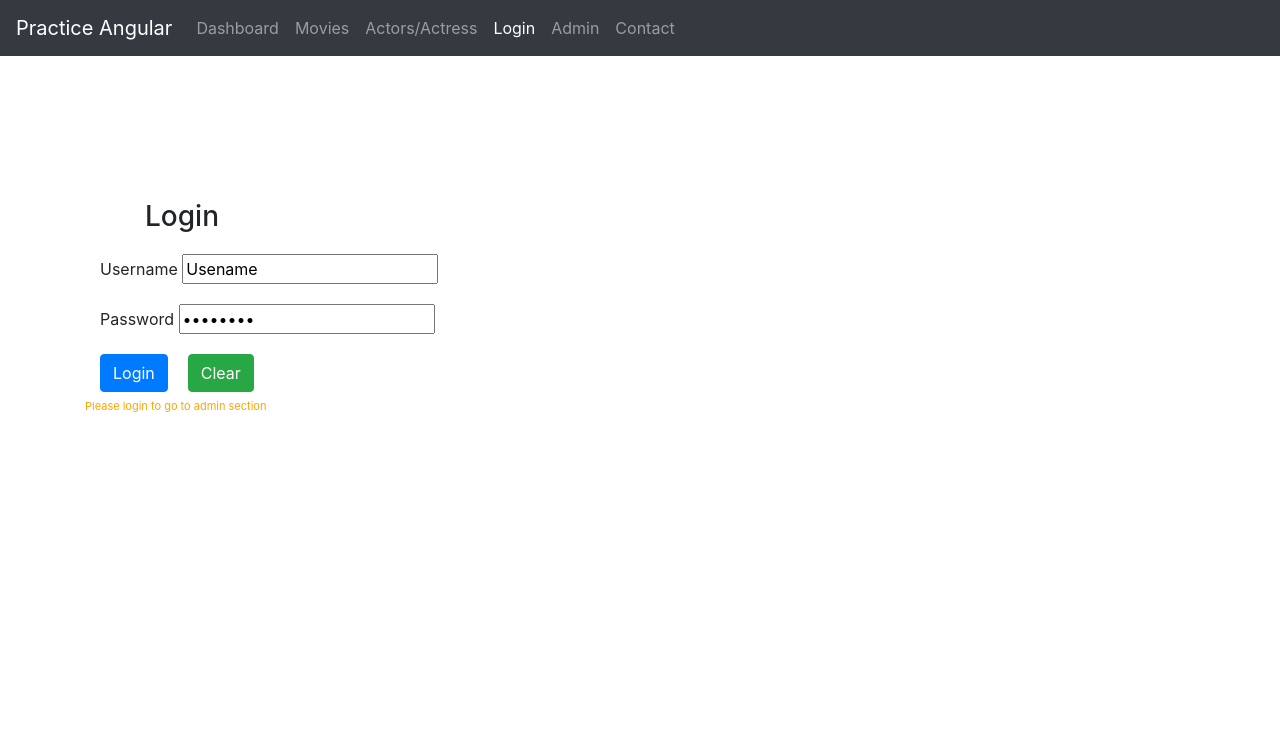
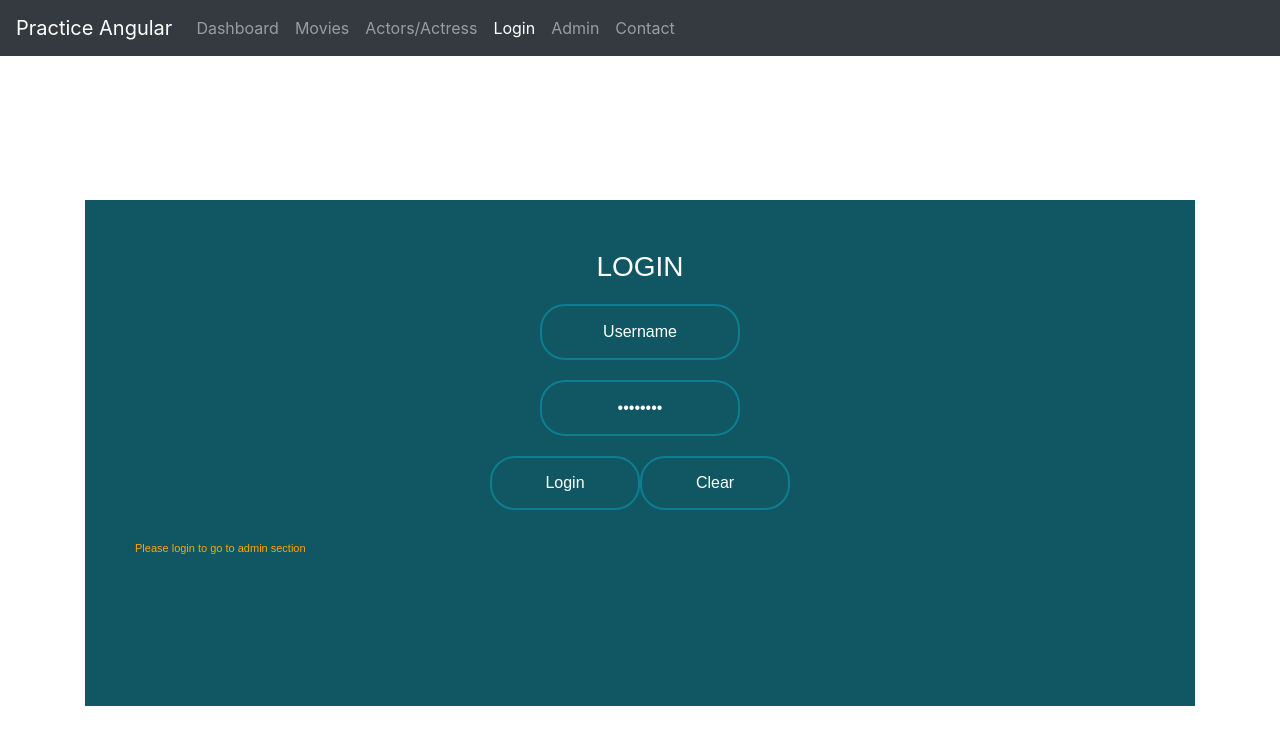
Before and after one commit to KokilaBawankar/angular-routing, an Angular app: page /login in a window 1280 px wide. Shown: the top 744 px of the page. Built offline with nearby package versions, Linux system fonts and the light colour scheme.

Commit message:
Animated login page

```diff
--- a/src/app/auth/login/login.component.css
+++ b/src/app/auth/login/login.component.css
@@ -0,0 +1,62 @@
+/*:host{*/
+  /*margin: 0;*/
+  /*padding: 0;*/
+/*}*/
+.box, .box1{
+  background-color: #105763;
+  font-family: sans-serif;
+  padding: 50px;
+  text-align: -webkit-center;
+}
+
+.box h3{
+  color: white;
+  font-weight: 500;
+  text-transform: uppercase;
+}
+
+.box h3:hover{
+  color: greenyellow;
+  font-size: 50px;
+  text-transform: lowercase;
+}
+
+.box input[type = 'text'], .box input[type = 'password']{
+  background: none;
+  border: 0;
+  border: 2px solid #0d7e90;
+  border-radius: 25px;
+  color: white;
+  display: -webkit-box;
+  margin: 20px;
+  padding: 14px 10px;
+  text-align: center;
+  outline: none;
+  width: 200px;
+}
+
+.box input[type = 'text']:focus, .box input[type = 'password']:focus{
+  border-color: greenyellow;
+  width: 300px;
+}
+
+.box input[type = 'submit'], input[type = 'submit'] {
+  background: none;
+  border: 2px solid #0d7e90;
+  border-radius: 25px;
+  color: white;
+  padding: 13px 10px;
+  width: 150px;
+  cursor: pointer;
+}
+
+.box input[type = 'submit']:hover, input[type = 'submit']:hover{
+  background-color: greenyellow;
+  border-color: greenyellow;
+  color: black;
+}
+
+.box span{
+  padding: 30px 0px 0px 0px;
+  display: -webkit-box;
+}
--- a/src/app/auth/login/login.component.html
+++ b/src/app/auth/login/login.component.html
@@ -1,27 +1,11 @@
-<div *ngIf="!authService.isLoggedIn">
-  <h3 style="margin: 0px 0px 20px 60px">Login</h3>
-  <div class="col-xl-6">
-    Username <input type="text" [(ngModel)]="username">
-  </div>
-
-  <div class="col-xl-6" style="margin: 20px 0px;">
-    Password <input type="password" [(ngModel)]="password">
-  </div>
-
-  <div class="col-xl-6">
-    <button class="btn btn-primary"
-            style="margin: 0px 20px 0px 0px"
-            (click)="onLogin()">Login</button>
-    <button class="btn btn-success"
-            (click)="onClear()">Clear</button>
-  </div>
+<div class="box" *ngIf="!authService.isLoggedIn">
+  <h3>Login</h3>
+  <input type="text" [(ngModel)]="username" placeholder="Username">
+  <input type="password" [(ngModel)]="password" placeholder="Password">
+  <input type="submit" role="button" (click)="onLogin()" value="Login">
+  <input type="submit" role="button" (click)="onClear()" value="Clear">
   <span style="font-size: 11px; color: orange">Please login to go to admin section</span>
 </div>
-
-<div *ngIf="authService.isLoggedIn"
-     class="text-center">
-  <button
-    class="btn btn-primary"
-    (click)="onLogout()">Logout
-  </button>
+<div class="box1">
+  <input type="submit" role="button" *ngIf="authService.isLoggedIn" (click)="onLogout()" value="Logout">
 </div>
--- a/src/app/auth/login/login.component.ts
+++ b/src/app/auth/login/login.component.ts
@@ -9,7 +9,7 @@ import {Router} from '@angular/router';
 })
 export class LoginComponent implements OnInit {
 
-  username = 'Usename';
+  username = 'Username';
   password = 'Password';
   constructor(private authService: AuthService,
               private router: Router) { }
@@ -20,7 +20,7 @@ export class LoginComponent implements OnInit {
   onLogin() {
     this.authService.login()
       .subscribe(() => {
-        let redirectUrl = this.authService.redirectUrl ? this.authService.redirectUrl : '/admin/manage-movies';
+        const redirectUrl = this.authService.redirectUrl ? this.authService.redirectUrl : '/admin/manage-movies';
         this.router.navigate([redirectUrl]);
       });
   }
```
